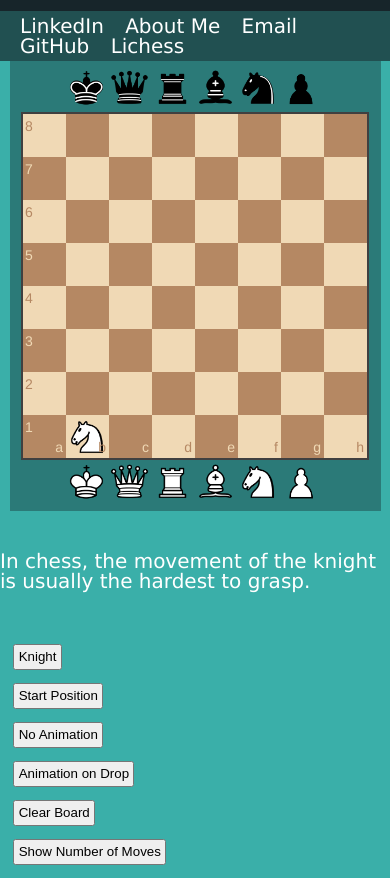
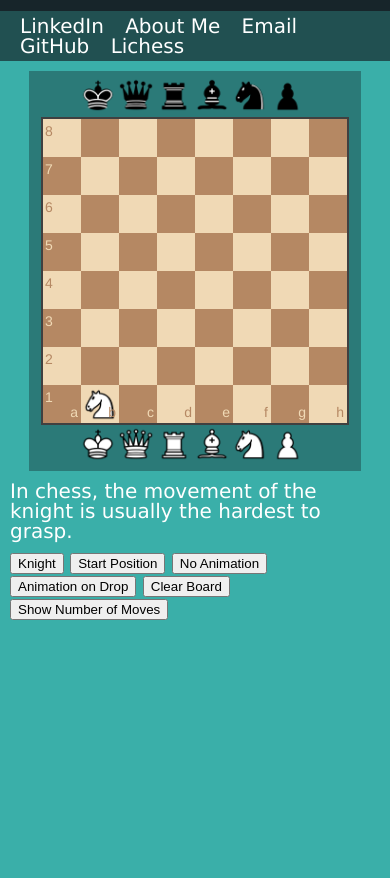
Before and after one commit to jamesmyose/jamesmyose.github.io, a plain HTML site: page index.html in a window 390 px wide. Shown: the part 63-941 px from the top of the page. After the commit the page ends 844 px from the top, so only its background shows below. Drawn offline with nearby package versions, Linux system fonts and the light colour scheme.

Commit message:
testing mobile sizing 5

```diff
--- a/css/index.css
+++ b/css/index.css
@@ -46,7 +46,7 @@ body{
 }
 
 @media only screen and (min-width: 1025px) {
-  html {
+  #main {
     width: 1000px;
     margin-left: auto;
     margin-right: auto;
@@ -113,10 +113,11 @@ body{
     font-size: 30px;
 }
 
-.main{
-    padding: 0 1em;
+.mainText{
+    padding: 1em 0 0 0;
     color: #fff;
 }
+
 
 #myBoard{
   padding: 5px 10px;
@@ -130,10 +131,23 @@ body{
 }
 
 @media only screen and (max-aspect-ratio: 1/1) {
+  .mainText p {
+    margin: 0;
+  }
+
+  .mainText {
+    padding: 0 0.5em;
+    margin-bottom: 0.5em;
+  }
+
   #myBoard {
     float: none;
-    width: 90vw;
-    margin: 0 auto;
+    width: 80vw;
+    margin: 0.5em auto;
+  }
+
+  #options {
+    margin: 0 0.5em;
   }
 }
 
@@ -167,11 +181,6 @@ body{
   align-items: center;
 }
 
-button {
-  margin: 1em;
-  padding: 0.25em;
-  display: block;
-}
 /*
 .splitleft{
 
--- a/index.html
+++ b/index.html
@@ -30,6 +30,7 @@
                 <li><a href="https://lichess.org/@/JamesMyose" target = "_blank">Lichess</a></li>
             </ul>
         </div>
+        <div id="main">
           <!--
           <section id="showcase">
               <p>James Myose is a undergraduate student at Kansas State University and is studying Economics and Mathematics. This is mainly a test website to learn some basic web development. Click on the links above.</p>
@@ -45,9 +46,9 @@
           <!-- Board Setup -->
           <div id="myBoard"></div>
 
-        <span class="main">
+          <div class="mainText">
               <p>In chess, the movement of the knight is usually the hardest to grasp.</p>
-        </span>
+          </div>
 
           <div id="options">
             <button id="setKnight">Knight</button>
@@ -59,5 +60,6 @@
           </div>
 
           <script src = "js/index.js"></script>
+        </div>
     </body>
 </html>
```
Lines whose indentation alone changed are shown as unchanged.
